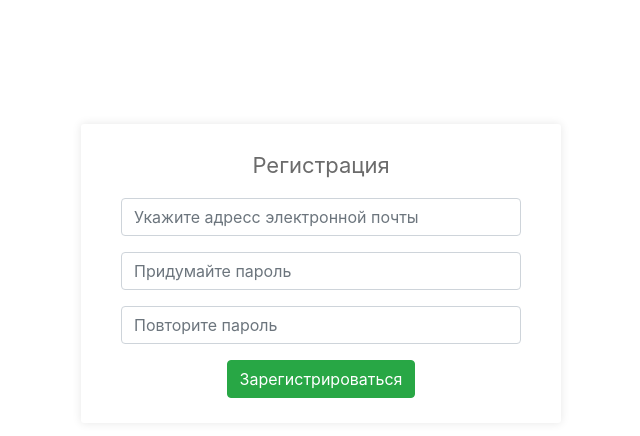
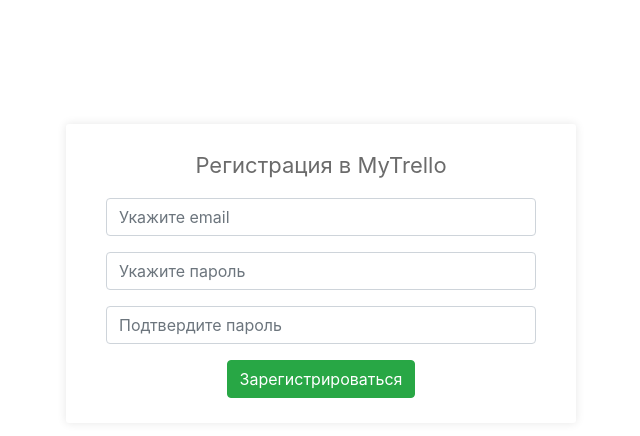
Before and after one commit to LizaBabych/Trello, a React (Create React App) app: page /registration in a window 1280 px wide. Shown: the top 436 px of the page, without its empty margins (319-959 px from the left). Built offline with nearby package versions, Linux system fonts and the light colour scheme.

Commit message:
Add validation

```diff
--- a/package.json
+++ b/package.json
@@ -6,11 +6,14 @@
     "@testing-library/jest-dom": "^4.2.4",
     "@testing-library/react": "^9.5.0",
     "@testing-library/user-event": "^7.2.1",
+    "formik": "^2.1.5",
     "prop-types": "^15.7.2",
     "react": "^16.13.1",
     "react-dom": "^16.13.1",
+    "react-formic": "^0.2.8",
     "react-router-dom": "^5.2.0",
-    "react-scripts": "3.4.3"
+    "react-scripts": "3.4.3",
+    "yup": "^0.29.3"
   },
   "scripts": {
     "start": "react-scripts start",
--- a/src/pages/Login.js
+++ b/src/pages/Login.js
@@ -1,22 +1,76 @@
-import React from 'react';
+import React from "react";
+import { useFormik } from "formik";
+import * as Yup from "yup";
 
 export const Login = () => {
+  const formik = useFormik({
+    initialValues: {
+      email: "",
+      password: "",
+    },
+    validationSchema: Yup.object({
+      email: Yup.string().email("Поле должно быть email адрессом").required("Это поле обязательное"),
+      password: Yup.string().min(6, "Количество символов меньше 6").required("Это поле обязательное!"),
+    }),
+    onSubmit: async (values) => {
+      try {
+        let response = await fetch("http://localhost:5000/v1/login", {
+          method: "POST",
+          headers: {
+            'Content-Type': 'application/json',
+            'charset': 'utf-8',
+          },
+          body: JSON.stringify({
+            "email": values.email,
+            "password": values.password,
+          }),
+        });
+        if (!response.ok) {
+            console.log("Error: " + response.status);
+        }
+        let res = await response.json();
+        console.log(res);
+      } catch (error) {
+          alert("Error");
+      }
+   },
+  });
   return (
-    <div className="container">
     <div className="form">
       <p className="text-mut">Вход в MyTrello</p>
-        <form>
+      <form onSubmit={formik.handleSubmit} noValidate>
         <div className="form-group">
-            <input className="form-control" placeholder="Укажите адресс электронной почты"/>
+          <input
+            type="email"
+            name="email"
+            className="form-control"
+            placeholder="Укажите email"
+            onChange={formik.handleChange}
+            onBlur={formik.handleBlur}
+          />
+          {formik.touched.email && formik.errors.email && (
+           <div className="text-danger">{formik.errors.email}</div>
+         )}
         </div>
         <div className="form-group">
-            <input className="form-control" placeholder="Укажите пароль"/>
+          <input
+            type="password"
+            name="password"
+            className="form-control"
+            placeholder="Укажите пароль"
+            onChange={formik.handleChange}
+            onBlur={formik.handleBlur}
+          />
+          {formik.touched.password && formik.errors.password && (
+           <div className="text-danger">{formik.errors.password}</div>
+         )}
         </div>
         <div className="center">
-            <button type="submit" className="btn btn-success">Войти</button>
+          <button type="submit" className="btn btn-success">
+            Войти
+          </button>
         </div>
       </form>
     </div>
-    </div>
   );
-}
+};
--- a/src/pages/Registration.js
+++ b/src/pages/Registration.js
@@ -1,26 +1,92 @@
 import React from 'react';
+import { useFormik } from "formik";
+import * as Yup from "yup";
 
 export const Registration = () => {
+  const formik = useFormik({
+    initialValues: {
+      email: "",
+      password: "",
+      confirmPassword: ""
+    },
+    validationSchema: Yup.object({
+      email: Yup.string().email("Поле должно быть email адрессом").required("Это поле обязательное"),
+      password: Yup.string().min(6, "Количество символов меньше 6").required("Это поле обязательное!"),
+      confirmPassword: Yup.string().oneOf([Yup.ref("password"), null],"Пароли не совпадают")
+        .required("Это поле обязательное!")
+    }),
+    onSubmit: async (values) => {
+      try {
+        let response = await fetch("http://localhost:5000/v1/user", {
+          method: "POST",
+          headers: {
+            'Content-Type': 'application/json',
+            'charset': 'utf-8',
+          },
+          body: JSON.stringify({
+            "email": values.email,
+            "password": values.password,
+          }),
+        });
+        if (!response.ok) {
+            console.log("Error: " + response.status);
+        }
+        let res = await response.json();
+        console.log(res);
+      } catch (error) {
+          alert("Error");
+      }
+   },
+  });
   return (
-    <div className="container">
     <div className="form">
-        <p className="text-mut">Регистрация</p>
-        <form>
+      <p className="text-mut">Регистрация в MyTrello</p>
+      <form onSubmit={formik.handleSubmit} noValidate>
         <div className="form-group">
-            <input className="form-control"
-            placeholder="Укажите адресс электронной почты"/>
+          <input
+            type="email"
+            name="email"
+            className="form-control"
+            placeholder="Укажите email"
+            onChange={formik.handleChange}
+            onBlur={formik.handleBlur}
+          />
+          {formik.touched.email && formik.errors.email && (
+           <div className="text-danger">{formik.errors.email}</div>
+         )}
         </div>
         <div className="form-group">
-            <input className="form-control" placeholder="Придумайте пароль"/>
+          <input
+            type="password"
+            name="password"
+            className="form-control"
+            placeholder="Укажите пароль"
+            onChange={formik.handleChange}
+            onBlur={formik.handleBlur}
+          />
+          {formik.touched.password && formik.errors.password && (
+           <div className="text-danger">{formik.errors.password}</div>
+         )}
         </div>
         <div className="form-group">
-            <input className="form-control" placeholder="Повторите пароль"/>
+          <input
+            type="password"
+            name="confirmPassword"
+            className="form-control"
+            placeholder="Подтвердите пароль"
+            onChange={formik.handleChange}
+            onBlur={formik.handleBlur}
+          />
+          {formik.touched.confirmPassword && formik.errors.confirmPassword && (
+           <div className="text-danger">{formik.errors.confirmPassword}</div>
+         )}
         </div>
         <div className="center">
-            <button  type="submit" className="btn btn-success">Зарегистрироваться</button>
+          <button type="submit" className="btn btn-success">
+          Зарегистрироваться
+          </button>
         </div>
       </form>
     </div>
-    </div>
   );
 }
```
Also changed, not shown: 1 other file (tests, documents, lock files or other folders). Lines whose indentation alone changed are shown as unchanged.
